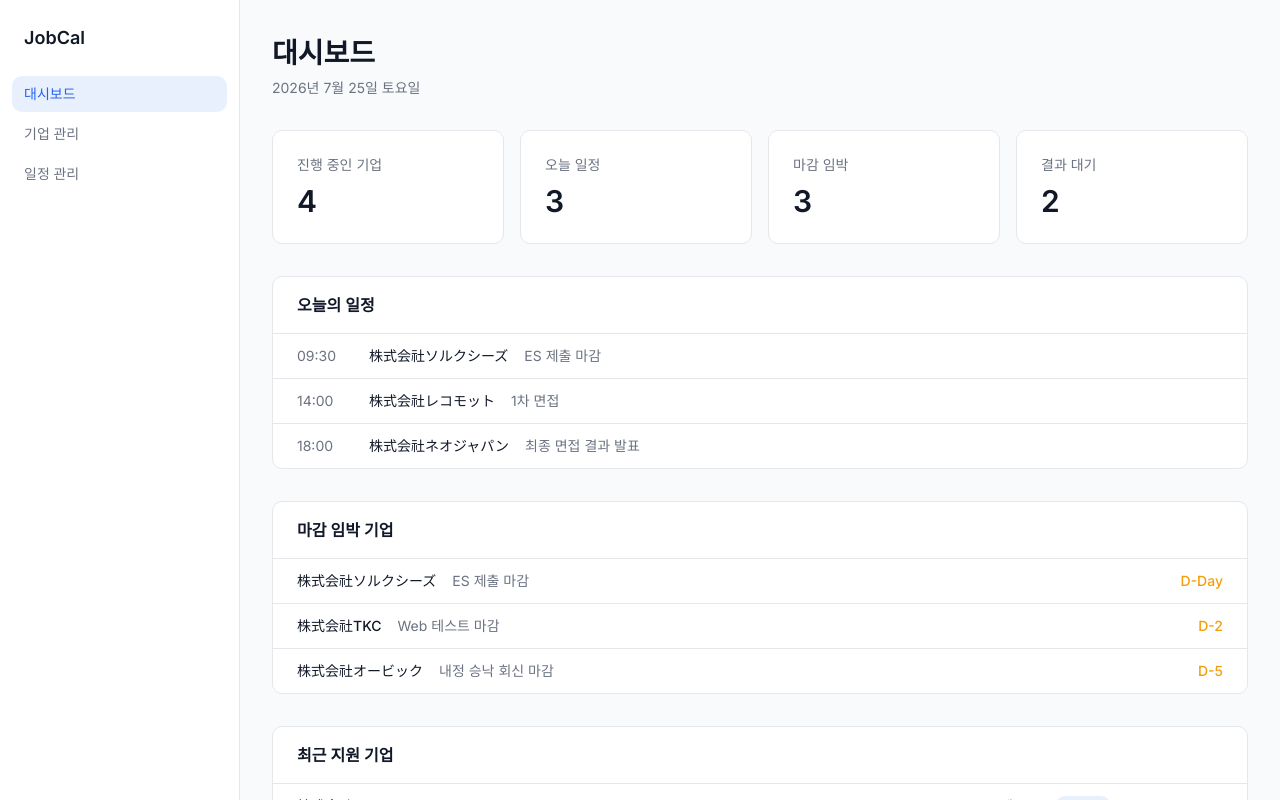
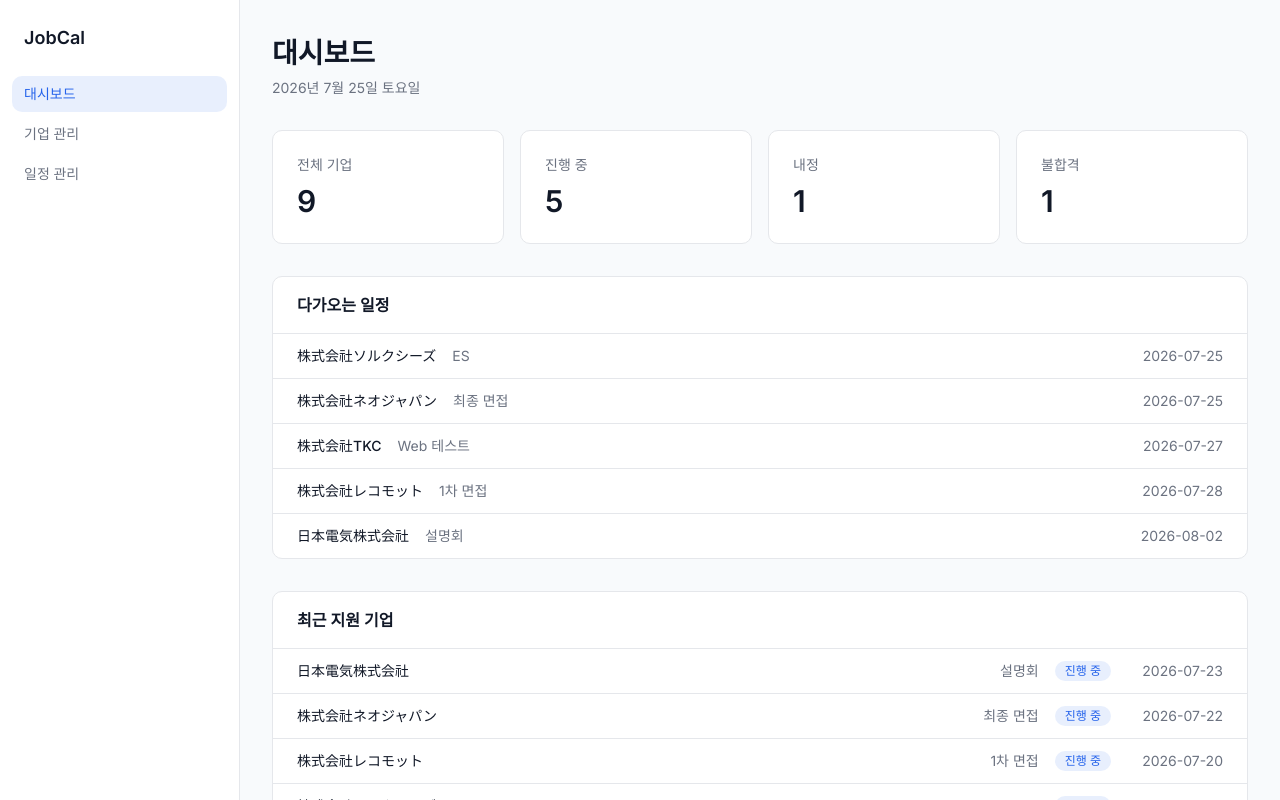
Before and after one commit to chj629/JobCal, a Next.js app: page / in a window 1280 px wide. Shown: the top 800 px of the page. Built offline with nearby package versions, Linux system fonts and the light colour scheme.

Commit message:
feat: 대시보드 실제 데이터 연결

```diff
--- a/app/page.tsx
+++ b/app/page.tsx
@@ -1,101 +1,10 @@
+"use client";
+
+import Link from "next/link";
 import SummaryCard from "@/components/SummaryCard";
-import StatusBadge, { type CompanyStatus } from "@/components/StatusBadge";
-
-interface Company {
-  id: string;
-  name: string;
-  currentStep: string;
-  status: CompanyStatus;
-  stepStatus: "예정" | "결과 대기";
-  priority: "높음" | "보통" | "낮음";
-  appliedAt: string;
-}
-
-interface TodayEvent {
-  id: string;
-  time: string;
-  companyName: string;
-  title: string;
-}
-
-interface UpcomingDeadline {
-  id: string;
-  companyName: string;
-  label: string;
-  dueDate: string;
-  dDay: number;
-}
-
-const COMPANIES: Company[] = [
-  {
-    id: "1",
-    name: "株式会社レコモット",
-    currentStep: "1차 면접",
-    status: "진행 중",
-    stepStatus: "결과 대기",
-    priority: "높음",
-    appliedAt: "2026-06-01",
-  },
-  {
-    id: "2",
-    name: "株式会社ソルクシーズ",
-    currentStep: "ES",
-    status: "진행 중",
-    stepStatus: "예정",
-    priority: "보통",
-    appliedAt: "2026-06-10",
-  },
-  {
-    id: "3",
-    name: "株式会社ネオジャパン",
-    currentStep: "최종 면접",
-    status: "진행 중",
-    stepStatus: "결과 대기",
-    priority: "높음",
-    appliedAt: "2026-06-15",
-  },
-  {
-    id: "4",
-    name: "株式会社オービック",
-    currentStep: "내정",
-    status: "내정",
-    stepStatus: "예정",
-    priority: "보통",
-    appliedAt: "2026-05-20",
-  },
-  {
-    id: "5",
-    name: "株式会社TKC",
-    currentStep: "Web 테스트",
-    status: "진행 중",
-    stepStatus: "예정",
-    priority: "낮음",
-    appliedAt: "2026-06-20",
-  },
-];
-
-const TODAY_EVENTS: TodayEvent[] = [
-  { id: "1", time: "09:30", companyName: "株式会社ソルクシーズ", title: "ES 제출 마감" },
-  { id: "2", time: "14:00", companyName: "株式会社レコモット", title: "1차 면접" },
-  { id: "3", time: "18:00", companyName: "株式会社ネオジャパン", title: "최종 면접 결과 발표" },
-];
-
-const UPCOMING_DEADLINES: UpcomingDeadline[] = [
-  { id: "1", companyName: "株式会社ソルクシーズ", label: "ES 제출 마감", dueDate: "2026-07-25", dDay: 0 },
-  { id: "2", companyName: "株式会社TKC", label: "Web 테스트 마감", dueDate: "2026-07-27", dDay: 2 },
-  { id: "3", companyName: "株式会社オービック", label: "내정 승낙 회신 마감", dueDate: "2026-07-30", dDay: 5 },
-];
-
-const RECENT_COMPANIES = [...COMPANIES].sort(
-  (a, b) => new Date(b.appliedAt).getTime() - new Date(a.appliedAt).getTime()
-);
-
-const SUMMARY = {
-  inProgress: COMPANIES.filter((c) => c.status === "진행 중").length,
-  todayEvents: TODAY_EVENTS.length,
-  upcomingDeadlines: UPCOMING_DEADLINES.length,
-  resultPending: COMPANIES.filter((c) => c.stepStatus === "결과 대기").length,
-};
+import StatusBadge from "@/components/StatusBadge";
+import { useCompanies } from "@/lib/companies-context";
+import type { Company } from "@/lib/companies";
 
 const TODAY_LABEL = new Intl.DateTimeFormat("ko-KR", {
   year: "numeric",
@@ -105,6 +14,28 @@ const TODAY_LABEL = new Intl.DateTimeFormat("ko-KR", {
 }).format(new Date());
 
 export default function DashboardPage() {
+  const { companies } = useCompanies();
+
+  const todayKey = new Date().toISOString().slice(0, 10);
+
+  const summary = {
+    total: companies.length,
+    inProgress: companies.filter((c) => c.status === "진행 중").length,
+    offer: companies.filter((c) => c.status === "내정").length,
+    rejected: companies.filter((c) => c.status === "불합격").length,
+  };
+
+  const upcomingSchedules = companies
+    .filter(
+      (c): c is Company & { nextSchedule: string } =>
+        c.nextSchedule !== null && c.nextSchedule >= todayKey
+    )
+    .sort((a, b) => (a.nextSchedule < b.nextSchedule ? -1 : 1));
+
+  const recentCompanies = [...companies].sort(
+    (a, b) => new Date(b.updatedAt).getTime() - new Date(a.updatedAt).getTime()
+  );
+
   return (
     <div className="mx-auto max-w-[1200px] px-8 py-8">
       <header className="mb-8">
@@ -113,58 +44,67 @@ export default function DashboardPage() {
       </header>
 
       <section className="mb-8 grid grid-cols-4 gap-4">
-        <SummaryCard label="진행 중인 기업" value={SUMMARY.inProgress} />
-        <SummaryCard label="오늘 일정" value={SUMMARY.todayEvents} />
-        <SummaryCard label="마감 임박" value={SUMMARY.upcomingDeadlines} />
-        <SummaryCard label="결과 대기" value={SUMMARY.resultPending} />
+        <SummaryCard label="전체 기업" value={summary.total} />
+        <SummaryCard label="진행 중" value={summary.inProgress} />
+        <SummaryCard label="내정" value={summary.offer} />
+        <SummaryCard label="불합격" value={summary.rejected} />
       </section>
 
       <section className="mb-8 rounded-[10px] border border-border bg-card">
         <h2 className="border-b border-border px-6 py-4 text-[16px] font-semibold text-foreground">
-          오늘의 일정
+          다가오는 일정
         </h2>
+        {upcomingSchedules.length === 0 ? (
+          <p className="px-6 py-10 text-center text-sm text-secondary">
+            다가오는 일정이 없습니다.
+          </p>
+        ) : (
           <ul className="divide-y divide-border">
-          {TODAY_EVENTS.map((event) => (
-            <li key={event.id} className="flex items-center gap-4 px-6 py-3">
-              <span className="w-14 shrink-0 text-sm text-secondary">{event.time}</span>
-              <span className="text-sm font-medium text-foreground">{event.companyName}</span>
-              <span className="text-sm text-secondary">{event.title}</span>
+            {upcomingSchedules.map((company) => (
+              <li key={company.id}>
+                <Link
+                  href={`/companies/${company.id}`}
+                  className="flex items-center gap-4 px-6 py-3 hover:bg-background"
+                >
+                  <span className="text-sm font-medium text-foreground">{company.name}</span>
+                  <span className="text-sm text-secondary">{company.currentStep}</span>
+                  <span className="ml-auto text-sm text-secondary">{company.nextSchedule}</span>
+                </Link>
               </li>
             ))}
           </ul>
-      </section>
-
-      <section className="mb-8 rounded-[10px] border border-border bg-card">
-        <h2 className="border-b border-border px-6 py-4 text-[16px] font-semibold text-foreground">
-          마감 임박 기업
-        </h2>
-        <ul className="divide-y divide-border">
-          {UPCOMING_DEADLINES.map((deadline) => (
-            <li key={deadline.id} className="flex items-center gap-4 px-6 py-3">
-              <span className="text-sm font-medium text-foreground">{deadline.companyName}</span>
-              <span className="text-sm text-secondary">{deadline.label}</span>
-              <span className="ml-auto text-sm font-medium text-warning">
-                {deadline.dDay === 0 ? "D-Day" : `D-${deadline.dDay}`}
-              </span>
-            </li>
-          ))}
-        </ul>
+        )}
       </section>
 
       <section className="rounded-[10px] border border-border bg-card">
         <h2 className="border-b border-border px-6 py-4 text-[16px] font-semibold text-foreground">
           최근 지원 기업
         </h2>
+        {recentCompanies.length === 0 ? (
+          <p className="px-6 py-10 text-center text-sm text-secondary">
+            등록된 기업이 없습니다.
+          </p>
+        ) : (
           <ul className="divide-y divide-border">
-          {RECENT_COMPANIES.map((company) => (
-            <li key={company.id} className="flex items-center gap-4 px-6 py-3">
-              <span className="flex-1 text-sm font-medium text-foreground">{company.name}</span>
+            {recentCompanies.map((company) => (
+              <li key={company.id}>
+                <Link
+                  href={`/companies/${company.id}`}
+                  className="flex items-center gap-4 px-6 py-3 hover:bg-background"
+                >
+                  <span className="flex-1 text-sm font-medium text-foreground">
+                    {company.name}
+                  </span>
                   <span className="text-sm text-secondary">{company.currentStep}</span>
                   <StatusBadge status={company.status} />
-              <span className="w-24 text-right text-sm text-secondary">{company.appliedAt}</span>
+                  <span className="w-24 text-right text-sm text-secondary">
+                    {company.updatedAt}
+                  </span>
+                </Link>
               </li>
             ))}
           </ul>
+        )}
       </section>
     </div>
   );
```
Lines whose indentation alone changed are shown as unchanged.
